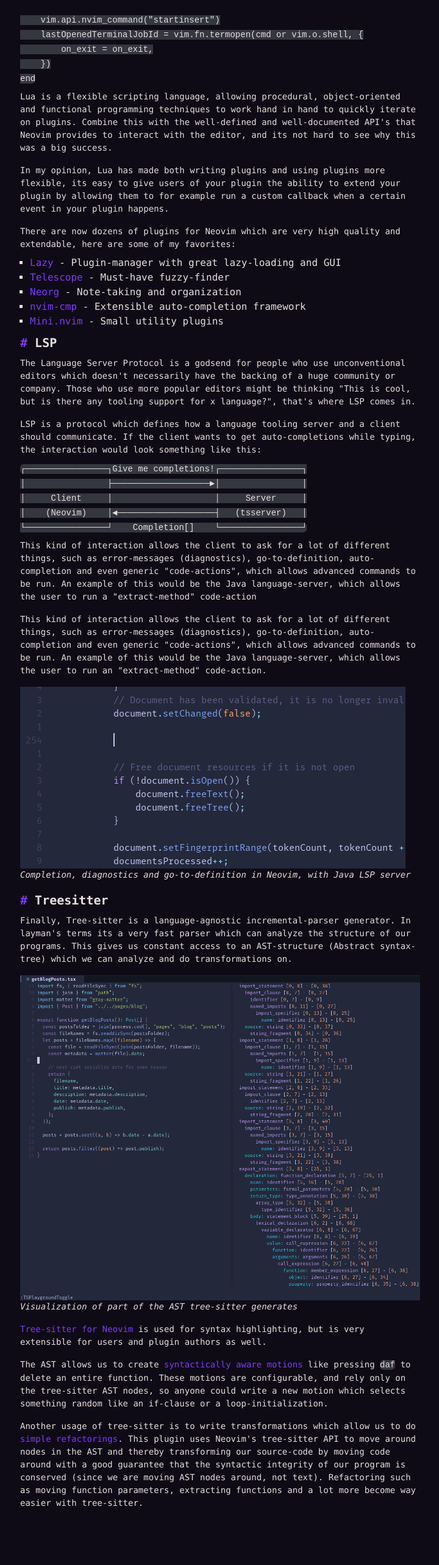
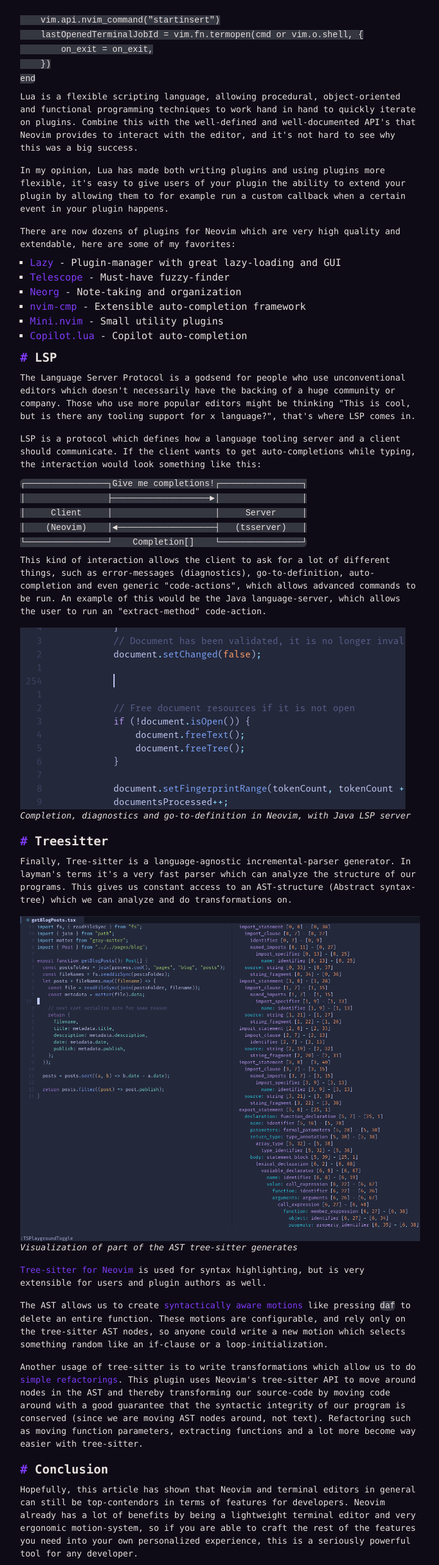
Before and after one commit to jakobkhansen/jakobhansen.dev, a Next.js app: page /blog/posts/modernvim in a window 1280 px wide. Shown: the part 2226-4792 px from the top of the page at 61% size, without its empty margins (279-999 px from the left). Before the commit the page ends 4709 px from the top, so only its background shows below. Built offline with nearby package versions, Linux system fonts and the light colour scheme.

Commit message:
Update modern vim blog text

```diff
--- a/pages/blog/posts/modernvim.mdx
+++ b/pages/blog/posts/modernvim.mdx
@@ -5,9 +5,9 @@
 publish: true
 ---
 
-import { PostLayout } from '../../../components/blog/PostLayout.tsx'
-import Image from 'next/image';
-import myGif from 'url'
+import { PostLayout } from "../../../components/blog/PostLayout.tsx";
+import Image from "next/image";
+import myGif from "url";
 
 # Modern Vim: Neovim in 2022
 
@@ -35,7 +35,7 @@
 VSCode-experience in Neovim without setting up some plugins.
 
 ![Neovim](/images/blogposts/modernvim/myneovim.png)
-*My Neovim*
+_My Neovim_
 
 [My config](https://github.com/jakobkhansen/dotfiles/tree/master/.config/nvim) is a purely
 Lua, modular config, with ~40 plugins. That may sound like a lot of plugins, but most
@@ -107,9 +107,9 @@
 Lua is a flexible scripting language, allowing procedural, object-oriented and
 functional programming techniques to work hand in hand to quickly iterate on plugins. Combine
 this with the well-defined and well-documented API's that Neovim provides to interact with the
-editor, and its not hard to see why this was a big success.
+editor, and it's not hard to see why this was a big success.
 
-In my opinion, Lua has made both writing plugins and using plugins more flexible, its easy
+In my opinion, Lua has made both writing plugins and using plugins more flexible, it's easy
 to give users of your plugin the ability to extend your plugin by allowing them to for
 example run a custom callback when a certain event in your plugin happens.
 
@@ -121,6 +121,7 @@
 - [Neorg](https://github.com/nvim-neorg/neorg) - Note-taking and organization
 - [nvim-cmp](https://github.com/hrsh7th/nvim-cmp) - Extensible auto-completion framework
 - [Mini.nvim](https://github.com/echasnovski/mini.nvim) - Small utility plugins
+- [Copilot.lua](https://github.com/zbirenbaum/copilot.lua) - Copilot auto-completion
 
 ## LSP
 
@@ -144,25 +145,20 @@
 This kind of interaction allows the client to ask for a lot of different things, such as
 error-messages (diagnostics), go-to-definition, auto-completion and even generic
 "code-actions", which allows advanced commands to be run. An example of this would be the
-Java language-server, which allows the user to run a "extract-method" code-action
-
-This kind of interaction allows the client to ask for a lot of different things, such as
-error-messages (diagnostics), go-to-definition, auto-completion and even generic
-"code-actions", which allows advanced commands to be run. An example of this would be the
 Java language-server, which allows the user to run an "extract-method" code-action.
 
 ![LSP](/images/blogposts/modernvim/lsp.gif)
-*Completion, diagnostics and go-to-definition in Neovim, with Java LSP server*
+_Completion, diagnostics and go-to-definition in Neovim, with Java LSP server_
 
 ## Treesitter
 
-Finally, Tree-sitter is a language-agnostic incremental-parser generator. In layman's terms its a
+Finally, Tree-sitter is a language-agnostic incremental-parser generator. In layman's terms it's a
 very fast parser which can analyze the structure of our programs. This gives us constant
 access to an AST-structure (Abstract syntax-tree) which we can analyze and do
 transformations on.
 
 ![Tree-sitter](/images/blogposts/modernvim/treesitter.png)
-*Visualization of part of the AST tree-sitter generates*
+_Visualization of part of the AST tree-sitter generates_
 
 [Tree-sitter for Neovim](https://github.com/nvim-treesitter/nvim-treesitter) is used for
 syntax highlighting, but is very extensible for users and plugin authors as well.
@@ -181,4 +177,12 @@
 function parameters, extracting functions and a lot more become way easier with
 tree-sitter.
 
-export default ({children}) => <PostLayout>{children}</PostLayout>
+## Conclusion
+
+Hopefully, this article has shown that Neovim and terminal editors in general can still be
+top-contendors in terms of features for developers. Neovim already has a lot of benefits
+by being a lightweight terminal editor and very ergonomic motion-system, so if you are
+able to craft the rest of the features you need into your own personalized experience,
+this is a seriously powerful tool for any developer.
+
+export default ({ children }) => <PostLayout>{children}</PostLayout>;
```
